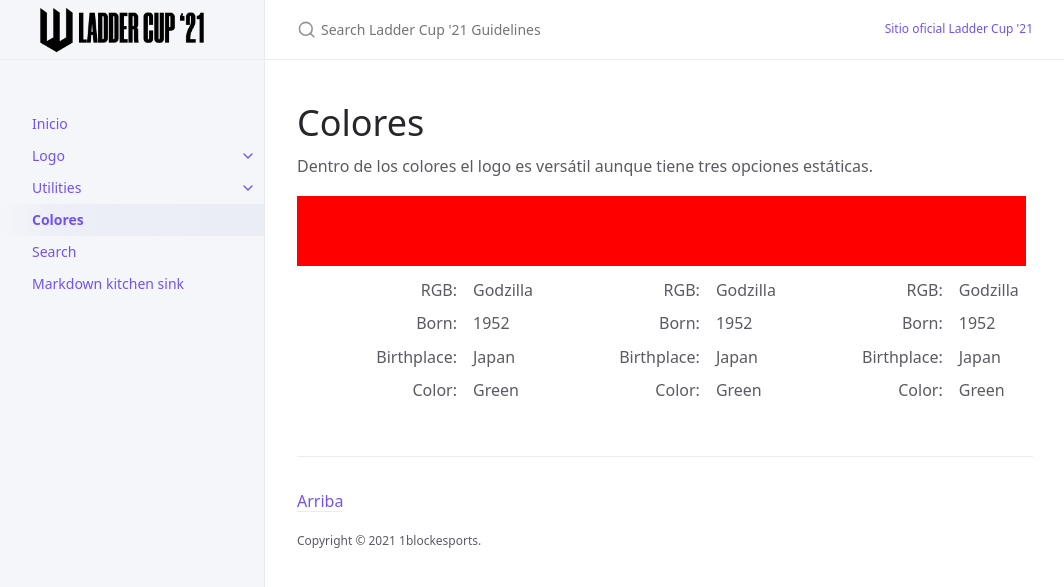
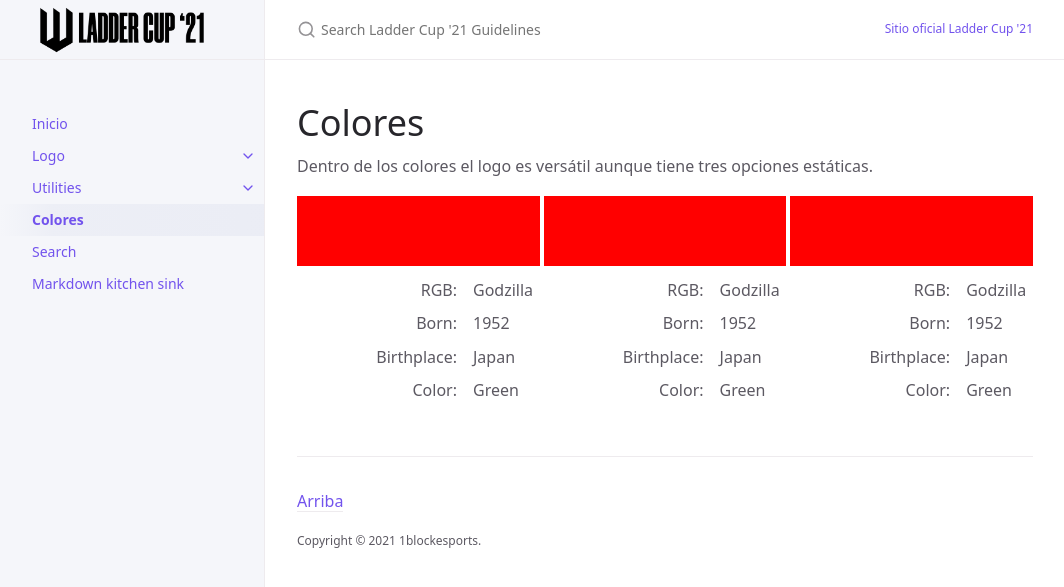
Before and after one commit to 1blockesports/laddercup-guidelines, a Jekyll site: the page built from docs/customization.md, in a window 1280 px wide. Shown: the top 587 px of the page, without its empty margins (107-1171 px from the left). Built offline with Jekyll 4.4.1, drawn with Linux system fonts in a browser that asks for light colours.

Commit message:
Update customization.md

```diff
--- a/docs/customization.md
+++ b/docs/customization.md
@@ -9,7 +9,7 @@ nav_order: 6
 Dentro de los colores el logo es versátil aunque tiene tres opciones estáticas.
 
 
-<div style="display:flex;flex-direction:row;flex-wrap:wrap">
+<div style="display:flex;flex-direction:row;flex-wrap:wrap;justify-content:space-between">
 <div style="width:33%">
 <div style="width:100%;height:70px;background-color:red"></div>
 <dl>
```
